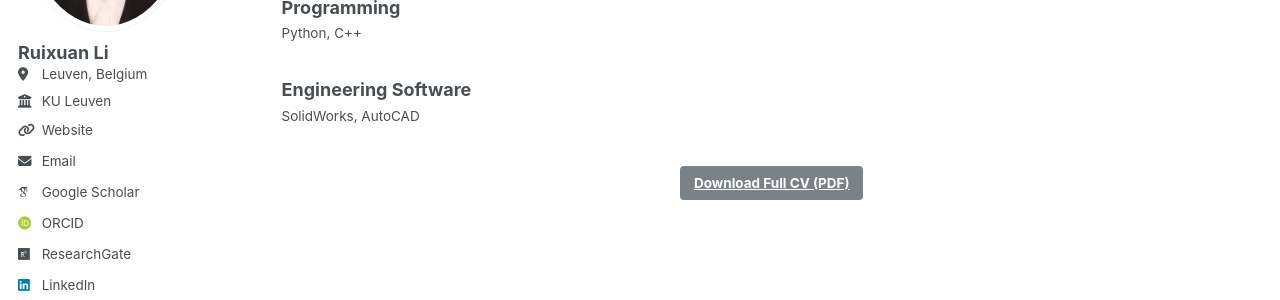
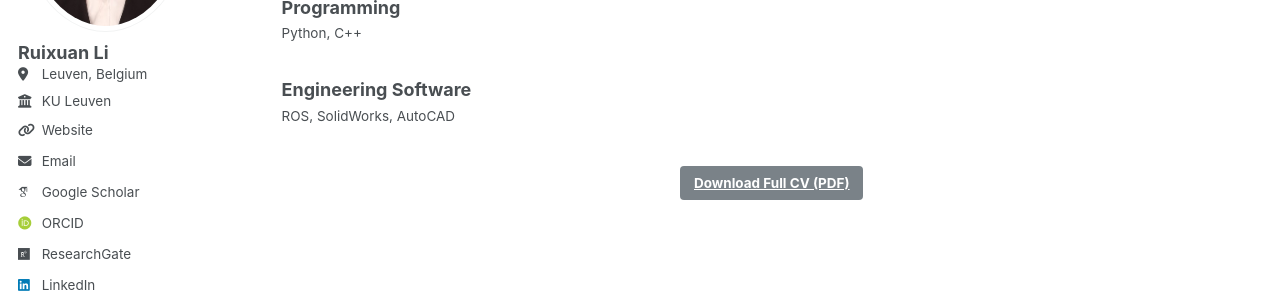
Before and after one commit to Li-Ruixuan/Li-Ruixuan.github.io, a Jekyll site: the page built from _pages/cv.html, in a window 1280 px wide and 900 px high, scrolled down 645 px. Shown: the part 307-607 px from the top of the window. Built offline with Jekyll 4.4.1, drawn with Linux system fonts in a browser that asks for light colours; some web fonts are replaced.

```diff
--- a/_data/cv.json
+++ b/_data/cv.json
@@ -65,7 +65,7 @@
   },
   {
     "name": "Engineering Software",
-    "keywords": ["SolidWorks",  "AutoCAD"]
+    "keywords": ["ROS", "SolidWorks",  "AutoCAD"]
   } ],
   "languages": [ {
     "language": "Chinese",
--- a/_pages/cv.html
+++ b/_pages/cv.html
@@ -5,7 +5,7 @@ permalink: /cv/
 author_profile: true
 ---
 
-{% include base_path %}
+<!-- {% include base_path %} -->
 
 <!-- # {{ site.data.cv.basics.name }}
 **{{ site.data.cv.basics.label }}**
--- a/_pages/publications.html
+++ b/_pages/publications.html
@@ -7,7 +7,7 @@ author_profile: true
 
 
 
-{% include base_path %}
+<!-- {% include base_path %} -->
 
 {% if site.author.googlescholar %}
   <div class="wordwrap">You can also find my articles on <a href="{{site.author.googlescholar}}">my Google Scholar profile</a>.</div>
```
